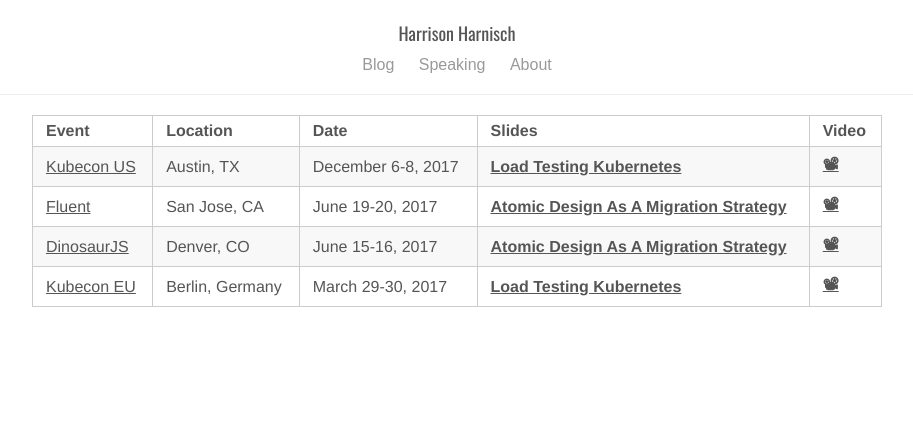
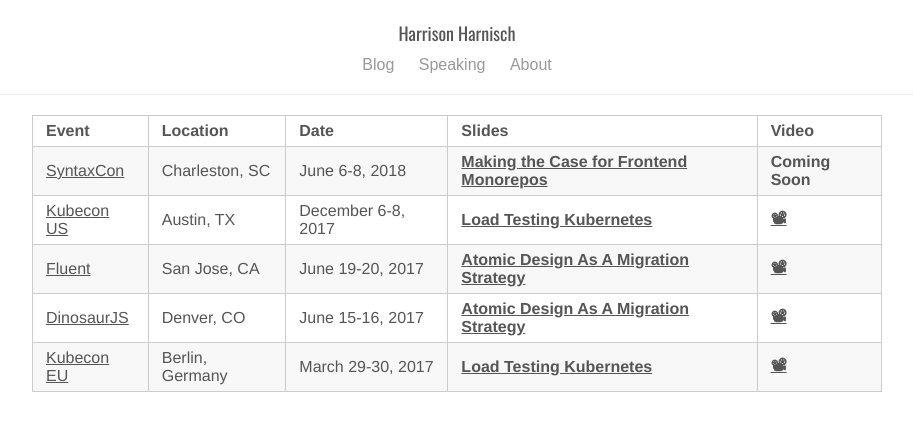
Before and after one commit to hharnisc/hharnisc.github.io, a Jekyll site: the page built from speaking.html, in a window 1280 px wide. Shown: the top 431 px of the page, without its empty margins (183-1096 px from the left). Built offline with Jekyll 4.4.1, drawn with Linux system fonts in a browser that asks for light colours; some web fonts are replaced.

Commit message:
Add talk "Making the Case For Frontend monorepos"

```diff
--- a/speaking.html
+++ b/speaking.html
@@ -9,6 +9,13 @@
     <th>Date</th>
     <th>Slides</th>
     <th>Video</th>
+  </tr>
+  <tr>
+    <td><a href="https://2018.syntaxcon.com">SyntaxCon</a></td>
+    <td>Charleston, SC</td>
+    <td>June 6-8, 2018</td>
+    <th><a href="https://slides.com/hharnisc/frontend-monorepos">Making the Case for Frontend Monorepos</a></th>
+    <th>Coming Soon</th>
   </tr>
   <tr>
     <td><a href="http://events17.linuxfoundation.org/events/kubecon-and-cloudnativecon-north-america">Kubecon US</a></td>
```
